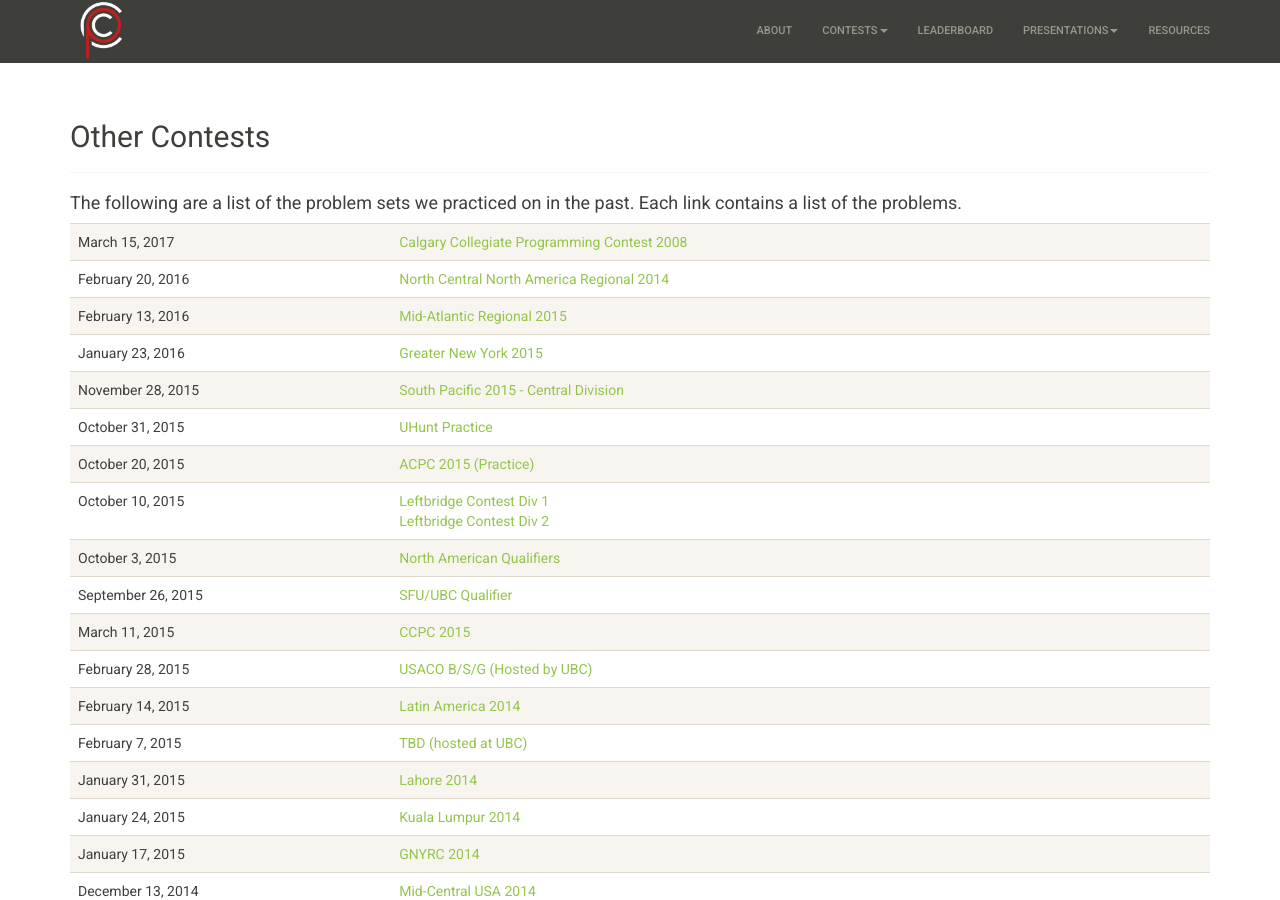
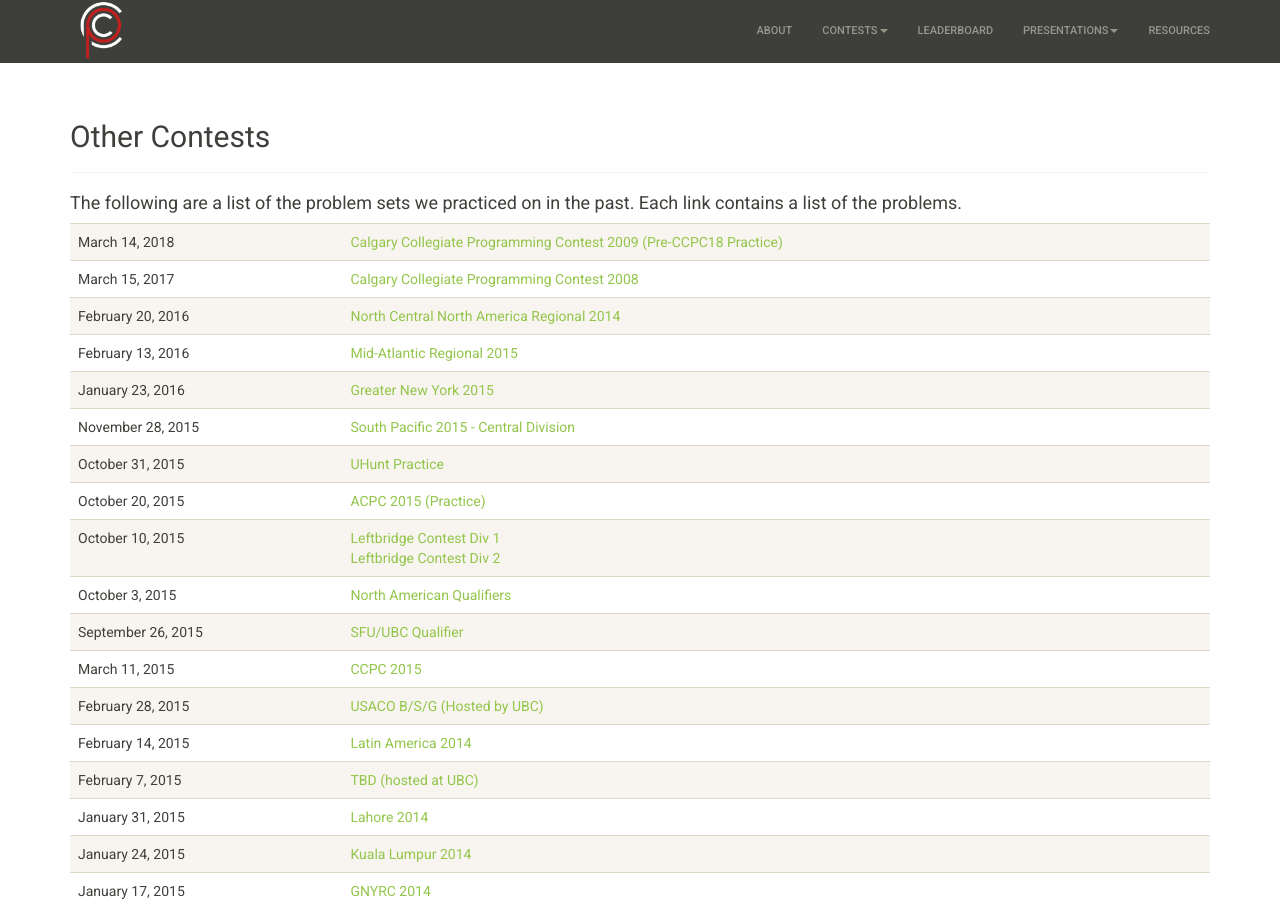
Before and after one commit to ProblemSolvingClub/psc-website, a Jekyll site: the page built from contests/practice/index.html, in a window 1280 px wide and 900 px high. Built offline with Jekyll 4.4.1, drawn with Linux system fonts in a browser that asks for light colours; nearby versions of some CDN libraries.

Commit message:
added link to pre CCPC18 practice contest

```diff
--- a/contests/practice/index.html
+++ b/contests/practice/index.html
@@ -13,6 +13,10 @@
 
   <table class="table table-striped">
     <tbody>
+	    	<tr>
+		   <td>March 14, 2018</td>
+		   <td><a href="http://psc.cpsc.ucalgary.ca/practice/2018-03-14/">Calgary Collegiate Programming Contest 2009 (Pre-CCPC18 Practice)</a></td>
+		</tr>
 	    	<tr>
 		   <td>March 15, 2017</td>
 		   <td><a href="http://psc.cpsc.ucalgary.ca/practice/2017-03-15/">Calgary Collegiate Programming Contest 2008</a></td>
```
